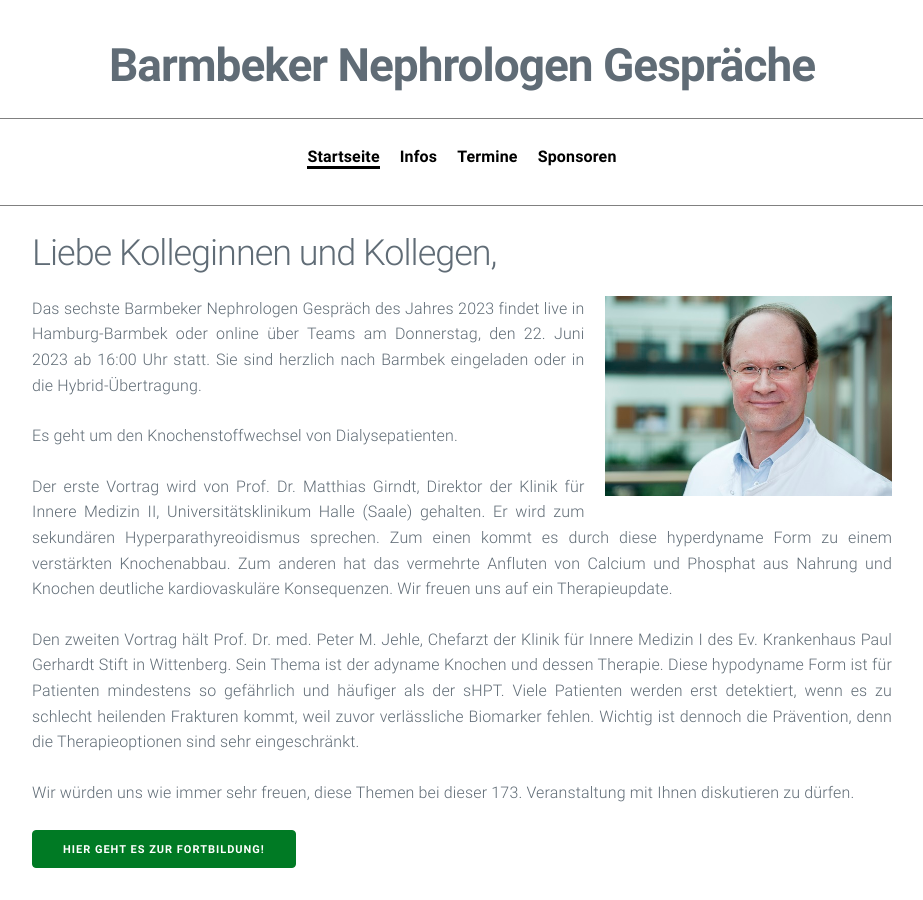
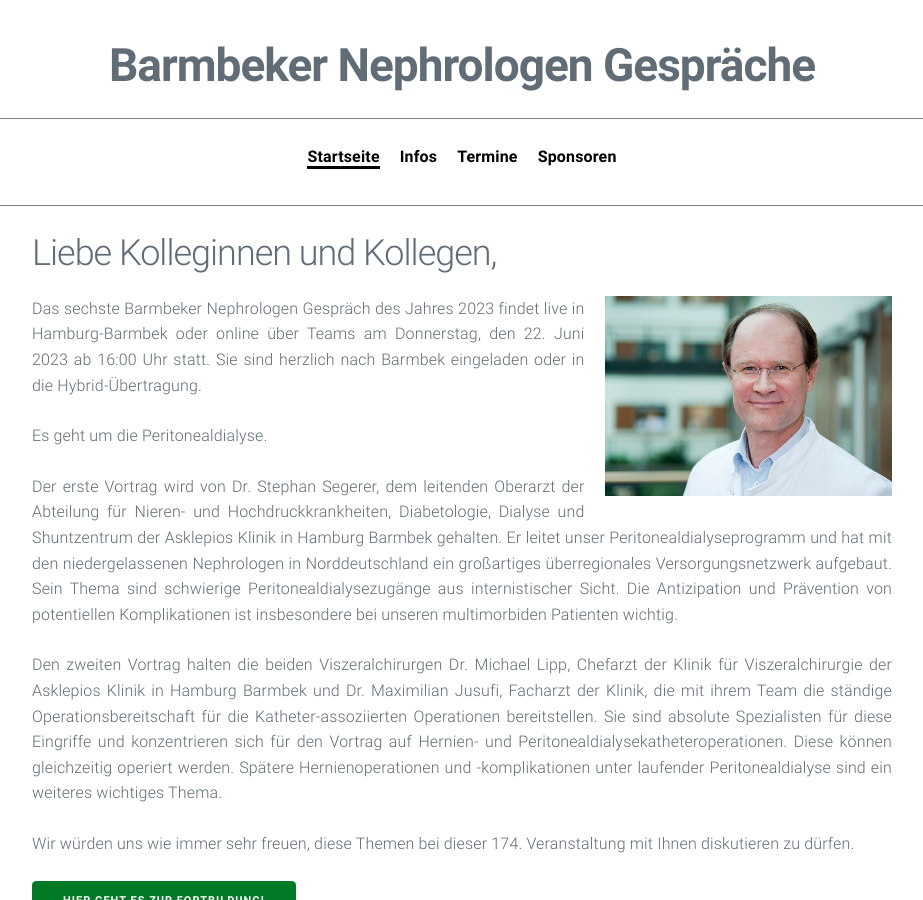
Before and after one commit to manuelpaul86/manuelpaul86.github.io, a Jekyll site: the page built from index.md, in a window 1280 px wide and 900 px high. Shown: the whole window, without its empty margins (178-1101 px from the left). Built offline with Jekyll 4.4.1, drawn with Linux system fonts in a browser that asks for light colours.

Commit message:
Update index.md

```diff
--- a/index.md
+++ b/index.md
@@ -6,13 +6,13 @@ title: Barmbeker Nephrologen Gespräche
 
 <img src="/assets/images/CA_Meyer.jpg" height="200rem" alt="Portraitfoto Hon. Prof. Dr. Tobias N. Meyer" style="float:right; margin-left:20px; margin-bottom:20px;">Das sechste Barmbeker Nephrologen Gespräch des Jahres 2023 findet live in Hamburg-Barmbek oder online über Teams am Donnerstag, den 22. Juni 2023 ab 16:00 Uhr statt. Sie sind herzlich nach Barmbek eingeladen oder in die Hybrid-Übertragung.
 
-Es geht um den Knochenstoffwechsel von Dialysepatienten.
+Es geht um die Peritonealdialyse.
 
-Der erste Vortrag wird von Prof. Dr. Matthias Girndt, Direktor der Klinik für Innere Medizin II, Universitätsklinikum Halle (Saale) gehalten. Er wird zum sekundären Hyperparathyreoidismus sprechen. Zum einen kommt es durch diese hyperdyname Form zu einem verstärkten Knochenabbau. Zum anderen hat das vermehrte Anfluten von Calcium und Phosphat aus Nahrung und Knochen deutliche kardiovaskuläre Konsequenzen. Wir freuen uns auf ein Therapieupdate.
+Der erste Vortrag wird von Dr. Stephan Segerer, dem leitenden Oberarzt der Abteilung für Nieren- und Hochdruckkrankheiten, Diabetologie, Dialyse und Shuntzentrum der Asklepios Klinik in Hamburg Barmbek gehalten. Er leitet unser Peritonealdialyseprogramm und hat mit den niedergelassenen Nephrologen in Norddeutschland ein großartiges überregionales Versorgungsnetzwerk aufgebaut. Sein Thema sind schwierige Peritonealdialysezugänge aus internistischer Sicht. Die Antizipation und Prävention von potentiellen Komplikationen ist insbesondere bei unseren multimorbiden Patienten wichtig.
 
-Den zweiten Vortrag hält Prof. Dr. med. Peter M. Jehle, Chefarzt der Klinik für Innere Medizin I des Ev. Krankenhaus Paul Gerhardt Stift in Wittenberg. Sein Thema ist der adyname Knochen und dessen Therapie. Diese hypodyname Form ist für Patienten mindestens so gefährlich und häufiger als der sHPT. Viele Patienten werden erst detektiert, wenn es zu schlecht heilenden Frakturen kommt, weil zuvor verlässliche Biomarker fehlen. Wichtig ist dennoch die Prävention, denn die Therapieoptionen sind sehr eingeschränkt.
+Den zweiten Vortrag halten die beiden Viszeralchirurgen Dr. Michael Lipp, Chefarzt der Klinik für Viszeralchirurgie der Asklepios Klinik in Hamburg Barmbek und Dr. Maximilian Jusufi,  Facharzt der Klinik, die mit ihrem Team die ständige Operationsbereitschaft für die Katheter-assoziierten Operationen bereitstellen. Sie sind absolute Spezialisten für diese Eingriffe und konzentrieren sich für den Vortrag auf Hernien- und Peritonealdialysekatheteroperationen. Diese können gleichzeitig operiert werden. Spätere Hernienoperationen und -komplikationen unter laufender Peritonealdialyse sind ein weiteres wichtiges Thema.
 
-Wir würden uns wie immer sehr freuen, diese Themen bei dieser 173. Veranstaltung mit Ihnen diskutieren zu dürfen.
+Wir würden uns wie immer sehr freuen, diese Themen bei dieser 174. Veranstaltung mit Ihnen diskutieren zu dürfen.
 
 <a class="button" href="https://teams.microsoft.com/l/meetup-join/19%3ameeting_YmUxOTUxMDQtOWQ3MC00MWNkLWJhZmQtODZkMGRiMmM0OGE3%40thread.v2/0?context=%7b%22Tid%22%3a%22e6160a47-a12e-4ab1-be56-bddd09456693%22%2c%22Oid%22%3a%2254de3200-43af-4cbb-8fde-9d0457be7bcb%22%7d" target="_blank">Hier geht es zur Fortbildung!</a>
 
```
